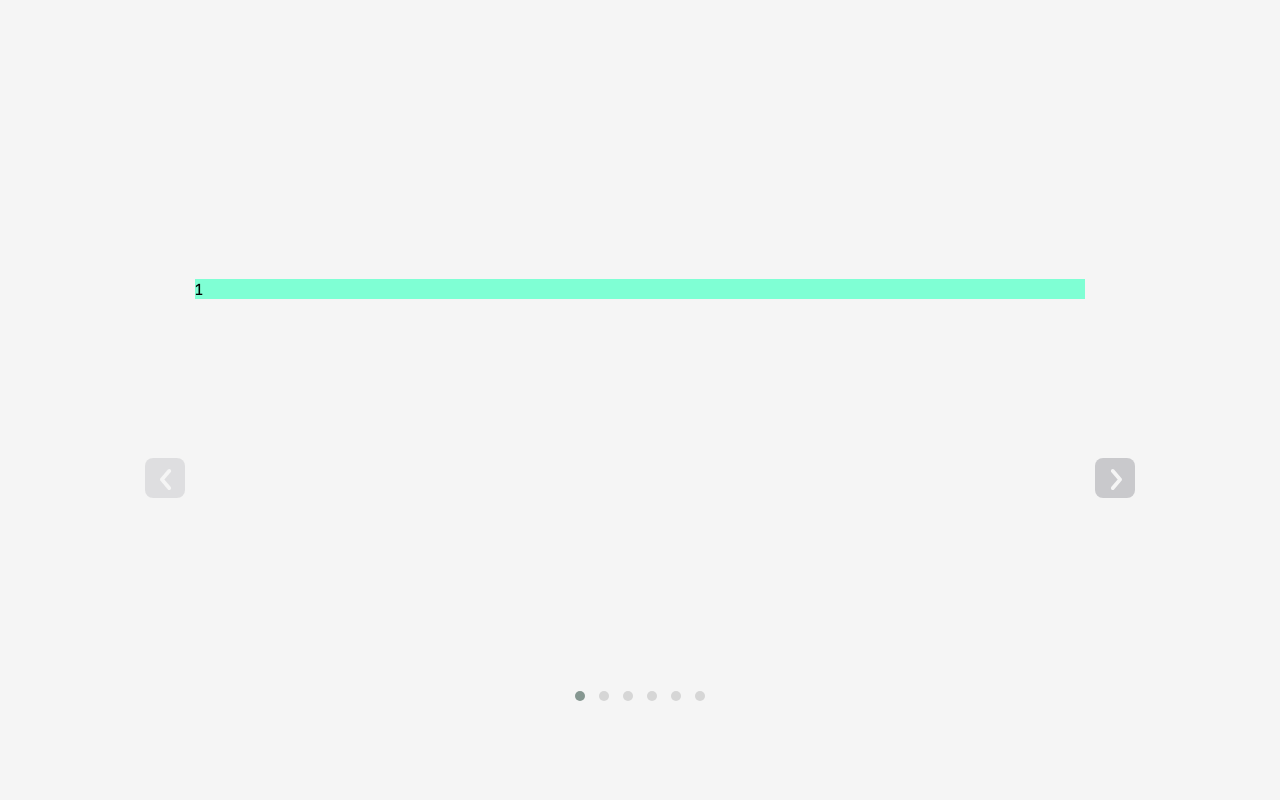
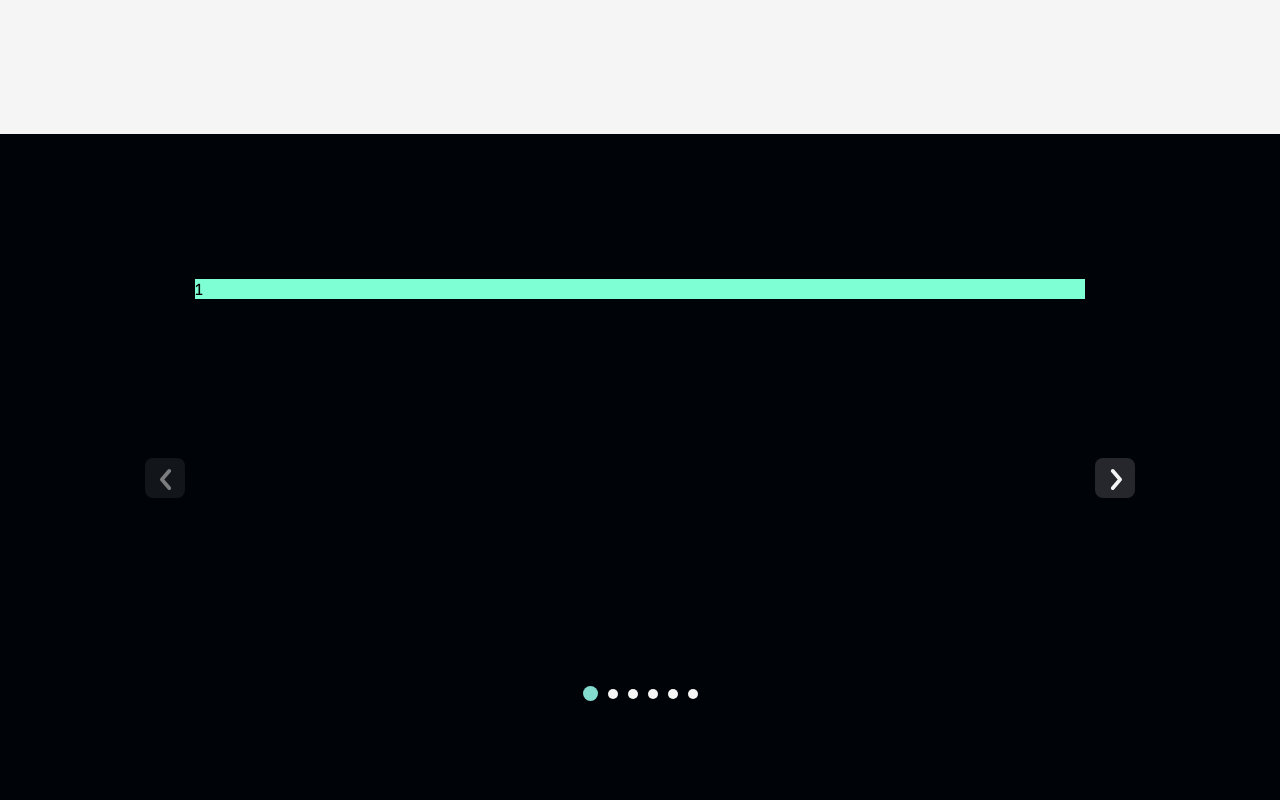
Before and after one commit to AnnaZiankevich/portfolio, a Next.js app: page / in a window 1280 px wide. Shown: the part 4240-5040 px from the top of the page. Built offline with nearby package versions, Linux system fonts and the light colour scheme.

Commit message:
Stylize slider dots

```diff
--- a/src/app/globals.css
+++ b/src/app/globals.css
@@ -121,7 +121,6 @@ ul {
 html
 body .owl-carousel .owl-nav button.owl-prev, html
 body .owl-carousel .owl-nav button.owl-next {
-  /* padding: 15px 15px!important; */
   min-width: 40px;
   min-height: 40px;
 }
@@ -187,3 +186,22 @@ body .owl-carousel .owl-nav button.owl-next {
 .owl-next span, .owl-prev span {
   visibility: hidden;
 }
+
+.owl-theme .owl-dots {
+  display: flex;
+  align-items: center;
+  justify-content: center;
+  gap: 10px;
+}
+
+.owl-theme .owl-dots .owl-dot span {
+  background: #F5F5F5!important;
+  margin: 0px!important;
+}
+
+.owl-theme .owl-dots .owl-dot.active span {
+  width: 15px!important;
+  height: 15px!important;
+  background: #84DCCF!important;
+  margin: 0px!important;
+}
--- a/src/app/page.module.scss
+++ b/src/app/page.module.scss
@@ -376,6 +376,7 @@
         display: flex;
         justify-content: space-between;
         align-items: center;
+        background-color: c.$accentBlack;
 
         .item {
             width: 100%;
```
